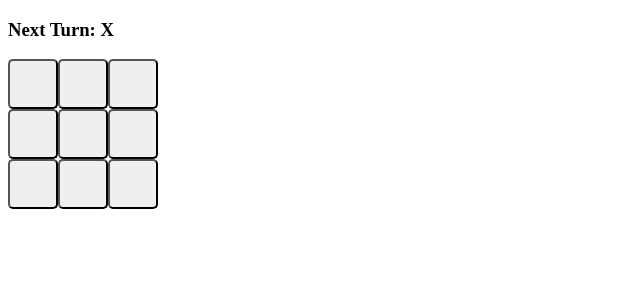
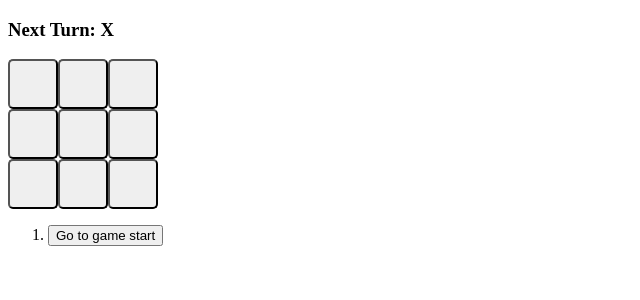
Before and after one commit to RIPON-SINGHA/web-development, a React app in the folder projects in react/Tic_Tac_Toe/: page / in a window 1280 px wide. Shown: the top 300 px of the page, without its empty margins (0-640 px from the left). Built offline with nearby package versions, Linux system fonts and the light colour scheme; the HTML template or start-up script is replaced by a standard one.

Commit message:
adding game history

```diff
--- a/projects in react/Tic_Tac_Toe/src/Board.jsx
+++ b/projects in react/Tic_Tac_Toe/src/Board.jsx
@@ -1,4 +1,3 @@
-import { useState } from "react"
 import './board.css'
 
 function Square({value, onSquareClick}) {
@@ -7,27 +6,22 @@ function Square({value, onSquareClick}) {
     )
 }
 
-function Board () {
-
-    const [squares, setSquares] = useState(Array(9).fill(null))
-    const [turn, setTurn] = useState("X")
+function Board ({turn, squares, onPlay}) {
 
     function handleClick(i) {
         if (squares[i] || calculateWinner(squares)) {
             return
         }
 
-        const newSquare = squares.slice()
+        const nextSquare = squares.slice()
 
         if(turn === "X" ) {
-            newSquare[i] = "X"
-            setTurn("O")
+            nextSquare[i] = "X"
         } else {
-            newSquare[i] = "O"
-            setTurn("X")
+            nextSquare[i] = "O"
         }
 
-        setSquares(newSquare)
+        onPlay(nextSquare)
     }
 
     const winner = calculateWinner(squares)
@@ -83,10 +77,9 @@ function calculateWinner(squares) {
         const [a, b, c] = winCond[i]
 
         if(squares[a] && squares[a] === squares[b] && squares[a] === squares[c]) {
-            return squares[i]
+            return squares[a]
         }
     }
-
     return null
 
 }
--- a/projects in react/Tic_Tac_Toe/src/Game.jsx
+++ b/projects in react/Tic_Tac_Toe/src/Game.jsx
@@ -1,9 +1,62 @@
 import Board from './Board.jsx'
+import { useState } from 'react'
 
 export default function Game() {
+
+    const [turn, setTurn] = useState("X")
+    const [history, setHistory] = useState([Array(9).fill(null)])
+    const currentSquares = history[history.length - 1]
+    const [currentMove, setCurrentMove] = useState(0)
+
+    function handlePlay(nextSquare) {
+        setHistory([...history, nextSquare])
+
+        if(turn === "X") {
+            setTurn("O")
+        } else {
+            setTurn("X")
+        }
+    }
+
+    function jumpTo(move) {
+        setCurrentMove(move)
+
+        if(currentMove === 0) {
+            setTurn("X")
+        } else if (currentMove % 2 === 0){
+            setTurn("O")
+        } else {
+            setTurn("X")
+        }
+    }
+
+    const moves = history.map((square, move) => {
+        let description;
+
+        if(move > 0) {
+            description = `Go to move #${move}`
+        } else {
+            description = `Go to game start`
+        }
+
+        return (
+
+            <li key={move}>
+                <button onClick={() => jumpTo(move)}>{description}</button>
+            </li>
+        )
+    })
     return (
         <>
-            <Board/>
+            <div className="game">
+                <div className="game-board">
+                    <Board turn={turn} squares={currentSquares} onPlay={handlePlay} />
+                </div>
+
+                <div className="game-info">
+                    <ol>{moves}</ol>
+                </div>
+            </div>
         </>
     )
 }
```
